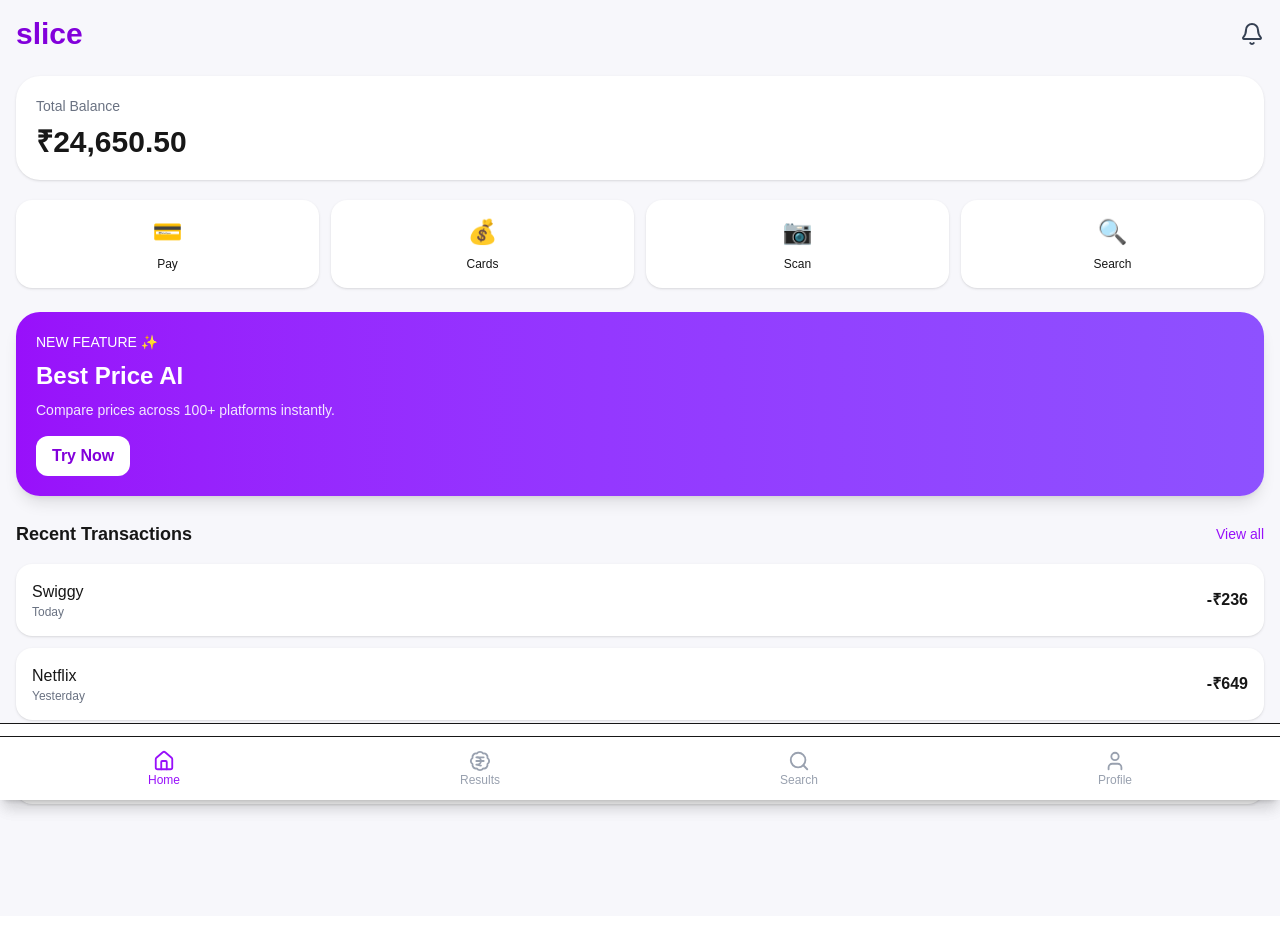
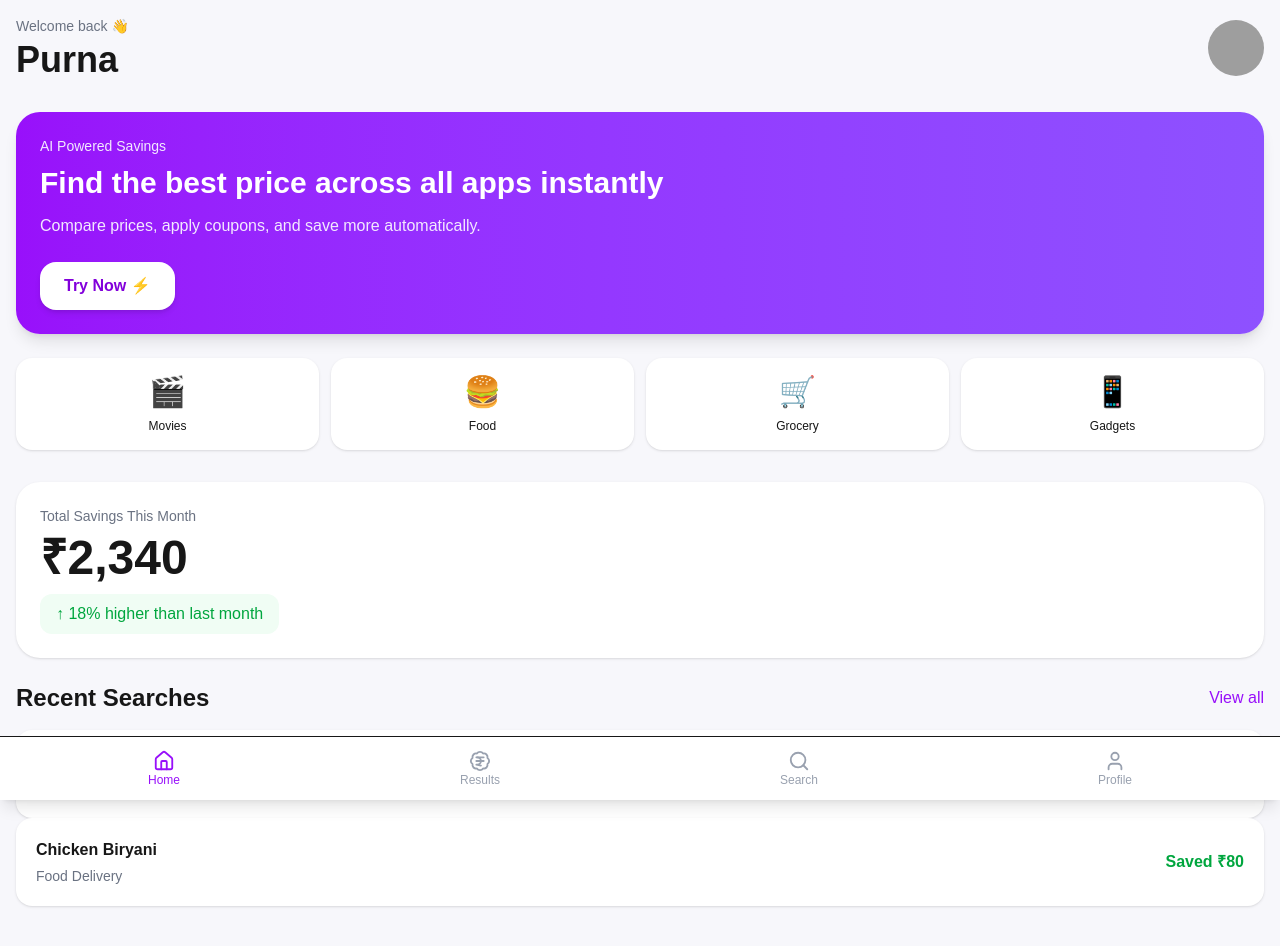
Before and after one commit to ChPurna2003/Shopping_AI_Assisstant, a Next.js app: page / in a window 1280 px wide. Shown: the top 946 px of the page. Built offline with nearby package versions, Linux system fonts and the light colour scheme; grey boxes are pictures that could not be loaded.

Commit message:
resolved merge

```diff
--- a/src/app/page.tsx
+++ b/src/app/page.tsx
@@ -1,191 +1,286 @@
+"use client";
+
 import Link from "next/link";
-import {
-  Bell,
-  Search,
-  Wallet,
-  CreditCard,
-  ScanLine,
-} from "lucide-react";
 
-export default function Home() {
+export default function HomePage() {
+
   return (
-    <main className="min-h-screen bg-[#f7f7fb] p-4 pb-28">
 
-      {/* Header */}
-      <div className="flex items-center justify-between mb-6">
-        <h1 className="text-3xl font-bold text-purple-700">
-          slice
+    <main className="min-h-screen bg-[#f7f7fb] p-4 pb-40">
+
+      {/* Top Header */}
+      <div className="flex items-center justify-between mb-8">
+
+        <div>
+
+          <p className="text-sm text-gray-500">
+            Welcome back 👋
+          </p>
+
+          <h1 className="text-4xl font-bold mt-1">
+            Purna
           </h1>
 
-        <Bell className="text-gray-700" />
         </div>
 
-      {/* Balance Card */}
-      <div className="bg-white rounded-3xl p-5 shadow-sm mb-5">
-        <p className="text-gray-500 text-sm mb-2">
-          Total Balance
-        </p>
+        <Link href="/profile">
 
-        <h2 className="text-3xl font-bold">
-          ₹24,650.50
-        </h2>
-      </div>
+          <img
+            src="/profile.jpg"
+            alt="profile"
+            className="w-14 h-14 rounded-full object-cover"
+          />
 
-      {/* Quick Actions */}
-
-<div className="grid grid-cols-4 gap-3 mb-6">
-
-  <Link href="/payment">
-    <div className="bg-white rounded-2xl p-4 flex flex-col items-center shadow-sm cursor-pointer">
-      <p className="text-purple-600 text-2xl mb-2">💳</p>
-      <p className="text-xs">Pay</p>
-    </div>
-  </Link>
-
-  <Link href="/results">
-    <div className="bg-white rounded-2xl p-4 flex flex-col items-center shadow-sm cursor-pointer">
-      <p className="text-purple-600 text-2xl mb-2">💰</p>
-      <p className="text-xs">Cards</p>
-    </div>
-  </Link>
-
-  <Link href="/search">
-    <div className="bg-white rounded-2xl p-4 flex flex-col items-center shadow-sm cursor-pointer">
-      <p className="text-purple-600 text-2xl mb-2">📷</p>
-      <p className="text-xs">Scan</p>
-    </div>
-  </Link>
-
-  <Link href="/search">
-    <div className="bg-white rounded-2xl p-4 flex flex-col items-center shadow-sm cursor-pointer">
-      <p className="text-purple-600 text-2xl mb-2">🔍</p>
-      <p className="text-xs">Search</p>
-    </div>
         </Link>
 
       </div>
 
-      {/* Best Price AI Card */}
+      {/* AI Banner */}
+      <div className="bg-gradient-to-r from-purple-600 to-violet-500 rounded-3xl p-6 text-white mb-6 shadow-lg">
+
+        <p className="text-sm text-purple-100 mb-2">
+          AI Powered Savings
+        </p>
+
+        <h2 className="text-3xl font-bold leading-tight mb-3">
+          Find the best price across all apps instantly
+        </h2>
+
+        <p className="text-purple-100 mb-6">
+          Compare prices, apply coupons, and save more automatically.
+        </p>
+
         <Link href="/search">
 
-        <div className="bg-gradient-to-r from-purple-600 to-violet-500 rounded-3xl p-5 text-white shadow-lg mb-6 cursor-pointer">
+          <button className="bg-white text-purple-700 px-6 py-3 rounded-2xl font-semibold shadow-md">
 
-          <p className="text-sm mb-2">
-            NEW FEATURE ✨
+            Try Now ⚡
+
+          </button>
+
+        </Link>
+
+      </div>
+
+      {/* Quick Actions */}
+      <div className="grid grid-cols-4 gap-3 mb-8">
+
+        <Link href="/results?query=Movie Tickets">
+
+          <div className="bg-white rounded-2xl p-4 flex flex-col items-center shadow-sm">
+
+            <p className="text-3xl mb-2">
+              🎬
             </p>
 
-          <h2 className="text-2xl font-bold mb-2">
-            Best Price AI
-          </h2>
-
-          <p className="text-sm text-purple-100">
-            Compare prices across 100+ platforms instantly.
+            <p className="text-xs font-medium">
+              Movies
             </p>
-
-          <button className="mt-4 bg-white text-purple-700 px-4 py-2 rounded-xl font-semibold">
-            Try Now
-          </button>
 
           </div>
 
         </Link>
 
-      {/* Transactions */}
-      <div>
-        <div className="flex items-center justify-between mb-4">
-          <h3 className="text-lg font-semibold">
-            Recent Transactions
-          </h3>
+        <Link href="/results?query=Food Delivery">
 
-          <p className="text-purple-600 text-sm">
-            View all
+          <div className="bg-white rounded-2xl p-4 flex flex-col items-center shadow-sm">
+
+            <p className="text-3xl mb-2">
+              🍔
             </p>
+
+            <p className="text-xs font-medium">
+              Food
+            </p>
+
           </div>
 
-        <div className="space-y-3">
+        </Link>
 
-          <div className="bg-white rounded-2xl p-4 flex items-center justify-between shadow-sm">
-            <div>
-              <p className="font-medium">Swiggy</p>
-              <p className="text-xs text-gray-500">
-                Today
+        <Link href="/results?query=Groceries">
+
+          <div className="bg-white rounded-2xl p-4 flex flex-col items-center shadow-sm">
+
+            <p className="text-3xl mb-2">
+              🛒
             </p>
+
+            <p className="text-xs font-medium">
+              Grocery
+            </p>
+
           </div>
 
-            <p className="font-semibold">
-              -₹236
+        </Link>
+
+        <Link href="/results?query=Electronics">
+
+          <div className="bg-white rounded-2xl p-4 flex flex-col items-center shadow-sm">
+
+            <p className="text-3xl mb-2">
+              📱
             </p>
+
+            <p className="text-xs font-medium">
+              Gadgets
+            </p>
+
           </div>
 
-          <div className="bg-white rounded-2xl p-4 flex items-center justify-between shadow-sm">
-            <div>
-              <p className="font-medium">Netflix</p>
-              <p className="text-xs text-gray-500">
-                Yesterday
-              </p>
+        </Link>
+
       </div>
 
-            <p className="font-semibold">
-              -₹649
+      {/* Savings Card */}
+      <div className="bg-white rounded-3xl p-6 shadow-sm mb-6">
+
+        <p className="text-gray-500 text-sm mb-2">
+          Total Savings This Month
         </p>
-          </div>
 
-          <div className="bg-white rounded-2xl p-4 flex items-center justify-between shadow-sm">
-            <div>
-              <p className="font-medium">Amazon</p>
-              <p className="text-xs text-gray-500">
-                25 May
-              </p>
-            </div>
+        <h2 className="text-5xl font-bold mb-3">
+          ₹2,340
+        </h2>
 
-            <p className="font-semibold">
-              -₹1299
-            </p>
+        <div className="bg-green-50 text-green-600 px-4 py-2 rounded-xl inline-block font-medium">
+
+          ↑ 18% higher than last month
+
         </div>
 
       </div>
+
+      {/* Recent Searches */}
+      <div className="mb-6">
+
+        <div className="flex justify-between items-center mb-4">
+
+          <h2 className="text-2xl font-bold">
+            Recent Searches
+          </h2>
+
+          <Link href="/search">
+
+            <p className="text-purple-600 font-medium">
+              View all
+            </p>
+
+          </Link>
+
+        </div>
+
+        <div className="space-y-4">
+
+          <Link href="/results?query=Movie Tickets">
+
+            <div className="bg-white rounded-2xl p-5 shadow-sm flex justify-between items-center">
+
+              <div>
+
+                <p className="font-semibold">
+                  Avengers Endgame
+                </p>
+
+                <p className="text-sm text-gray-500 mt-1">
+                  Movie Tickets
+                </p>
+
+              </div>
+
+              <p className="text-green-600 font-bold">
+                Saved ₹230
+              </p>
+
+            </div>
+
+          </Link>
+
+          <Link href="/results?query=Food Delivery">
+
+            <div className="bg-white rounded-2xl p-5 shadow-sm flex justify-between items-center">
+
+              <div>
+
+                <p className="font-semibold">
+                  Chicken Biryani
+                </p>
+
+                <p className="text-sm text-gray-500 mt-1">
+                  Food Delivery
+                </p>
+
+              </div>
+
+              <p className="text-green-600 font-bold">
+                Saved ₹80
+              </p>
+
+            </div>
+
+          </Link>
+
+        </div>
+
       </div>
 
       {/* Bottom Navigation */}
-
-<div className="fixed bottom-0 left-0 right-0 bg-white border-t shadow-lg px-6 py-4 flex justify-around items-center z-50">
+      <div className="fixed bottom-0 left-0 right-0 bg-white border-t h-16 flex items-center justify-around z-50">
 
         <Link href="/">
-    <div className="flex flex-col items-center">
-      <p className="text-purple-600 text-xl">🏠</p>
-      <p className="text-xs text-purple-600 font-semibold">
+
+          <div className="flex flex-col items-center text-purple-600">
+
+            <p>🏠</p>
+
+            <p className="text-xs">
               Home
             </p>
+
           </div>
+
         </Link>
 
-  <Link href="/results">
-    <div className="flex flex-col items-center">
-      <p className="text-gray-500 text-xl">💳</p>
-      <p className="text-xs text-gray-500">
-        Activity
+        <Link href="/search">
+
+          <div className="flex flex-col items-center text-gray-500">
+
+            <p>🔍</p>
+
+            <p className="text-xs">
+              Search
             </p>
+
           </div>
+
         </Link>
 
         <Link href="/savings">
-    <div className="flex flex-col items-center">
-      <p className="text-gray-500 text-xl">🎁</p>
-      <p className="text-xs text-gray-500">
-        Offers
+
+          <div className="flex flex-col items-center text-gray-500">
+
+            <p>💰</p>
+
+            <p className="text-xs">
+              Savings
             </p>
+
           </div>
+
         </Link>
 
         <Link href="/profile">
-    <div className="flex flex-col items-center">
-      <p className="text-gray-500 text-xl">👤</p>
-      <p className="text-xs text-gray-500">
+
+          <div className="flex flex-col items-center text-gray-500">
+
+            <p>👤</p>
+
+            <p className="text-xs">
               Profile
             </p>
+
           </div>
+
         </Link>
-
 
       </div>
 
--- a/src/app/payment/page.tsx
+++ b/src/app/payment/page.tsx
@@ -1,112 +1,88 @@
 "use client";
 
+import Link from "next/link";
+
 export default function PaymentPage() {
+
   return (
-    <main className="min-h-screen bg-[#f7f7fb] p-4 pb-32">
 
-      {/* Header */}
-      <div className="mb-6">
-        <p className="text-sm text-gray-500">
-          Payment
+    <main className="min-h-screen bg-[#f7f7fb] p-4 pb-40">
+
+      {/* slice UPI */}
+      <div className="bg-white rounded-3xl p-5 shadow-sm border-2 border-blue-500 mb-6">
+
+        <div className="flex justify-between items-center">
+
+          <div>
+
+            <h2 className="text-2xl font-bold">
+              slice UPI
+            </h2>
+
+            <p className="text-gray-500 mt-1">
+              Pay with slice balance or linked bank
             </p>
-
-        <h1 className="text-3xl font-bold mt-1">
-          Complete Payment
-        </h1>
-      </div>
-
-      {/* Total Card */}
-      <div className="bg-white rounded-3xl p-5 shadow-sm mb-6">
-
-        <div className="flex justify-between items-center mb-3">
-          <p className="text-gray-500">
-            Total Payable
-          </p>
-
-          <p className="text-3xl font-bold">
-            ₹420
-          </p>
-        </div>
-
-        <div className="bg-green-50 text-green-600 rounded-xl px-3 py-2 text-sm font-medium inline-block">
-          You saved ₹230 🎉
-        </div>
 
           </div>
 
-      {/* Recommended */}
-      <div className="mb-6">
-
-        <h2 className="text-lg font-semibold mb-4">
-          Recommended
-        </h2>
-
-        <div className="bg-white rounded-3xl p-5 border-2 border-purple-500 shadow-sm">
-
-          <div className="flex items-center justify-between">
-
-            <div>
-              <h3 className="font-semibold text-lg">
-                slice UPI
-              </h3>
-
-              <p className="text-sm text-gray-500">
-                Pay with slice balance or linked bank
-              </p>
-            </div>
-
-            <div className="w-6 h-6 rounded-full bg-purple-600 flex items-center justify-center">
-              <div className="w-2 h-2 rounded-full bg-white"></div>
-            </div>
+          <div className="w-6 h-6 rounded-full border-4 border-blue-500"></div>
 
         </div>
 
       </div>
 
-      </div>
-
-      {/* Other Options */}
-      <div>
-
-        <h2 className="text-lg font-semibold mb-4">
+      {/* Other Methods */}
+      <h2 className="text-2xl font-bold mb-4">
         Other Payment Methods
       </h2>
 
       <div className="space-y-4">
 
-          <div className="bg-white rounded-2xl p-4 shadow-sm flex justify-between">
-            <p>UPI Apps</p>
+        <div className="bg-white rounded-2xl p-5 shadow-sm flex justify-between">
+          <p className="font-medium">UPI Apps</p>
           <p>→</p>
         </div>
 
-          <div className="bg-white rounded-2xl p-4 shadow-sm flex justify-between">
-            <p>Credit / Debit Cards</p>
+        <div className="bg-white rounded-2xl p-5 shadow-sm flex justify-between">
+          <p className="font-medium">Credit / Debit Cards</p>
           <p>→</p>
         </div>
 
-          <div className="bg-white rounded-2xl p-4 shadow-sm flex justify-between">
-            <p>Net Banking</p>
+        <div className="bg-white rounded-2xl p-5 shadow-sm flex justify-between">
+          <p className="font-medium">Net Banking</p>
           <p>→</p>
         </div>
 
-          <div className="bg-white rounded-2xl p-4 shadow-sm flex justify-between">
-            <p>Wallets</p>
+        <div className="bg-white rounded-2xl p-5 shadow-sm flex justify-between">
+          <p className="font-medium">Wallets</p>
           <p>→</p>
         </div>
 
       </div>
 
+      {/* Security Box */}
+      <div className="bg-green-50 border border-green-200 rounded-2xl p-4 mt-6">
+
+        <p className="text-green-700 font-medium">
+          🔒 100% Secure Payments powered by slice
+        </p>
+
       </div>
 
-      {/* Pay Button */}
-      <button
-        onClick={() => {
-          window.location.href = "/processing";
-        }}
-        className="fixed bottom-20 left-4 right-4 bg-gradient-to-r from-purple-600 to-violet-500 text-white py-4 rounded-2xl font-semibold shadow-lg"
-      >
+      {/* Bottom Pay Button */}
+      <div className="fixed bottom-20 left-4 right-4 z-50">
+
+        <Link href="/processing">
+
+          <button className="w-full h-14 bg-gradient-to-r from-purple-600 to-violet-500 text-white rounded-2xl font-semibold shadow-lg">
+
             Pay ₹420 Securely
+
           </button>
+
+        </Link>
+
+      </div>
 
     </main>
   );
--- a/src/app/processing/page.tsx
+++ b/src/app/processing/page.tsx
@@ -1,20 +1,16 @@
 "use client";
 
 import { useEffect, useState } from "react";
-import { useRouter } from "next/navigation";
-import { Loader2, CheckCircle } from "lucide-react";
 
 export default function ProcessingPage() {
-
-  const router = useRouter();
 
   const [step, setStep] = useState(0);
 
   const steps = [
-    "Verifying Payment",
-    "Applying Best Offers",
-    "Confirming Booking",
-    "Generating Ticket",
+    "Verifying payment",
+    "Applying best offers",
+    "Confirming booking",
+    "Generating ticket",
   ];
 
   useEffect(() => {
@@ -30,8 +26,8 @@
         clearInterval(interval);
 
         setTimeout(() => {
-          router.push("/success");
-        }, 1000);
+          window.location.href = "/success";
+        }, 1200);
 
         return prev;
 
@@ -41,18 +37,18 @@
 
     return () => clearInterval(interval);
 
-  }, [router, steps.length]);
+  }, []);
 
   return (
-    <main className="min-h-screen bg-white flex flex-col items-center justify-center px-6 pb-28">
+
+    <main className="min-h-screen bg-white flex flex-col items-center justify-center px-6">
 
       {/* Loader */}
-      <div className="w-28 h-28 rounded-full bg-gradient-to-r from-purple-600 to-violet-500 flex items-center justify-center mb-8 shadow-xl">
+      <div className="w-28 h-28 rounded-full bg-gradient-to-r from-purple-600 to-violet-500 flex items-center justify-center mb-8 shadow-xl animate-pulse">
 
-        <Loader2
-          className="text-white animate-spin"
-          size={42}
-        />
+        <p className="text-white text-5xl">
+          ⚡
+        </p>
 
       </div>
 
@@ -87,15 +83,17 @@
 
             {index < step ? (
 
-              <CheckCircle className="text-green-500" />
+              <p className="text-green-500 text-xl">
+                ✓
+              </p>
 
             ) : index === step ? (
 
-              <Loader2 className="animate-spin text-purple-600" />
+              <div className="w-5 h-5 border-2 border-purple-600 border-t-transparent rounded-full animate-spin"></div>
 
             ) : (
 
-              <div className="w-5 h-5 rounded-full border border-gray-300" />
+              <div className="w-5 h-5 rounded-full border border-gray-300"></div>
 
             )}
 
@@ -105,7 +103,7 @@
 
       </div>
 
-      {/* Bottom Text */}
+      {/* AI Text */}
       <p className="text-sm text-gray-400 mt-10 text-center">
         AI is finding and applying the best available offers for you
       </p>
--- a/src/app/savings/page.tsx
+++ b/src/app/savings/page.tsx
@@ -1,4 +1,3 @@
-<<<<<<< HEAD
 export default function SavingsPage() {
   return (
     <main className="min-h-screen bg-[#f7f7fb] p-4 pb-28">
@@ -60,66 +59,3 @@
     </main>
   );
 }
-=======
-export default function SavingsPage() {
-  return (
-    <main className="min-h-screen bg-[#f7f7fb] p-4">
-
-      <h1 className="text-3xl font-bold mb-6">
-        Savings Dashboard
-      </h1>
-
-      {/* Total Savings Card */}
-      <div className="bg-gradient-to-r from-purple-600 to-violet-500 rounded-3xl p-6 text-white mb-6">
-
-        <p className="text-sm text-purple-100 mb-2">
-          Total Savings
-        </p>
-
-        <h2 className="text-4xl font-bold">
-          ₹2,340
-        </h2>
-
-      </div>
-
-      {/* Savings List */}
-      <div className="space-y-4">
-
-        <div className="bg-white rounded-2xl p-4 shadow-sm flex justify-between">
-          <p>Food Orders</p>
-
-          <p className="font-semibold text-green-600">
-            ₹740
-          </p>
-        </div>
-
-        <div className="bg-white rounded-2xl p-4 shadow-sm flex justify-between">
-          <p>Movie Tickets</p>
-
-          <p className="font-semibold text-green-600">
-            ₹620
-          </p>
-        </div>
-
-        <div className="bg-white rounded-2xl p-4 shadow-sm flex justify-between">
-          <p>Groceries</p>
-
-          <p className="font-semibold text-green-600">
-            ₹480
-          </p>
-        </div>
-
-        <div className="bg-white rounded-2xl p-4 shadow-sm flex justify-between">
-          <p>Electronics</p>
-
-          <p className="font-semibold text-green-600">
-            ₹500
-          </p>
-        </div>
-
-      </div>
-
-    </main>
-  );
-}
->>>>>>> be486028c58580d64ed7ca3ca97d05ff3acc96d3
```
Also changed, not shown: src/app/details/page.tsx (+45 -108 lines). Lines whose indentation alone changed are shown as unchanged.
